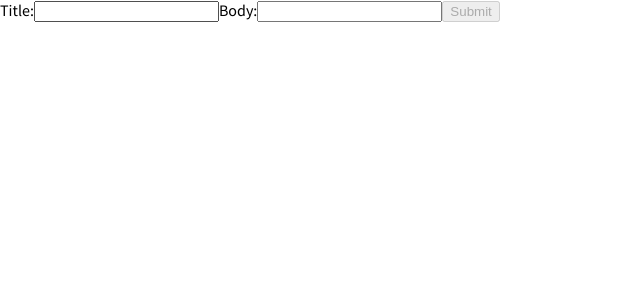
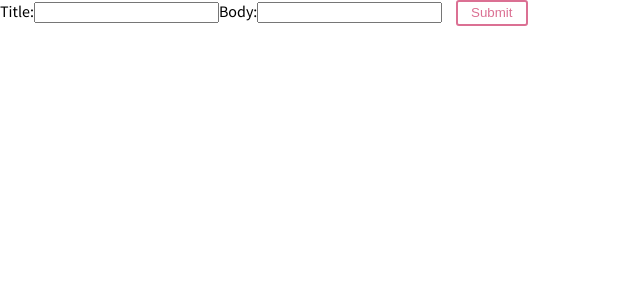
Before and after one commit to DennisMaas/my-first-react-blogging-app, a React (Create React App) app: page / in a window 1280 px wide. Shown: the top 300 px of the page, without its empty margins (0-640 px from the left). Built offline with nearby package versions, Linux system fonts and the light colour scheme.

Commit message:
add styled button with styled-cpomponents

```diff
--- a/package.json
+++ b/package.json
@@ -8,7 +8,8 @@
     "@testing-library/user-event": "^7.2.1",
     "react": "^16.13.1",
     "react-dom": "^16.13.1",
-    "react-scripts": "3.4.3"
+    "react-scripts": "3.4.3",
+    "styled-components": "^5.2.0"
   },
   "scripts": {
     "start": "react-scripts start",
--- a/src/components/AddBlogEntryForm.js
+++ b/src/components/AddBlogEntryForm.js
@@ -1,4 +1,5 @@
 import React, {useState} from "react";
+import {StyledButton} from "./StyledButton";
 
 export default function AddBlogEntryForm({onAddBlogEntry}){
     const  [blogTitle, setBlogTitle] = useState("");
@@ -24,7 +25,13 @@ export default function AddBlogEntryForm({onAddBlogEntry}){
                    onChange={event => setBlogBody(event.target.value)}/>
         </label>
 
-        <button disabled={blogTitle.length === 0 && blogBody.length === 0} type={"button"} onClick={sendData}>Submit</button>
+        <StyledButton
+            disabled={
+                blogTitle.length === 0 && blogBody.length === 0
+            }
+            type={"button"} onClick={
+                sendData}
+        >Submit</StyledButton>
     </form>
 
 
--- a/src/components/BlogEntry.js
+++ b/src/components/BlogEntry.js
@@ -2,6 +2,7 @@ import React, { useState } from 'react';
 import BlogEntryHeading from "./BlogEntryHeading";
 import BlogEntryHeadingImage from "./BlogEntryHeadingImage";
 import BlogEntryText from "./BlogEntryText";
+import {StyledButton} from "./StyledButton";
 
 function BlogEntry({blogEntryData}){
     const [likeCount, setCount] = useState(0)
@@ -17,9 +18,9 @@ function BlogEntry({blogEntryData}){
             <BlogEntryHeading title={blogEntryData.blogTitle}/>
             <BlogEntryHeadingImage img={blogEntryData.blogTitleImage}/>
             <BlogEntryText body={blogEntryData.blogBody}/>
-            <button onClick={updateCounterUp}>like it!</button>
+            <StyledButton onClick={updateCounterUp}>like it!</StyledButton>
             <p>{likeCount} Leute fanden´s witzig</p>
-            <button onClick={updateCounterDown}>hate it!</button>
+            <StyledButton onClick={updateCounterDown}>hate it!</StyledButton>
             <p>{disLikeCount} Leute fanden´s doof</p>
         </article>
     )
--- /dev/null
+++ b/src/components/StyledButton.js
@@ -0,0 +1,10 @@
+import styled from 'styled-components/macro';
+
+export const StyledButton = styled.button`
+    background: transparent;
+    border-radius: 3px;
+    border: 2px solid #db7093;
+    color: palevioletred;
+    margin: 0 1em;
+    padding: 0.25em 1em;
+`
```
Also changed, not shown: 1 other file (tests, documents, lock files or other folders).
